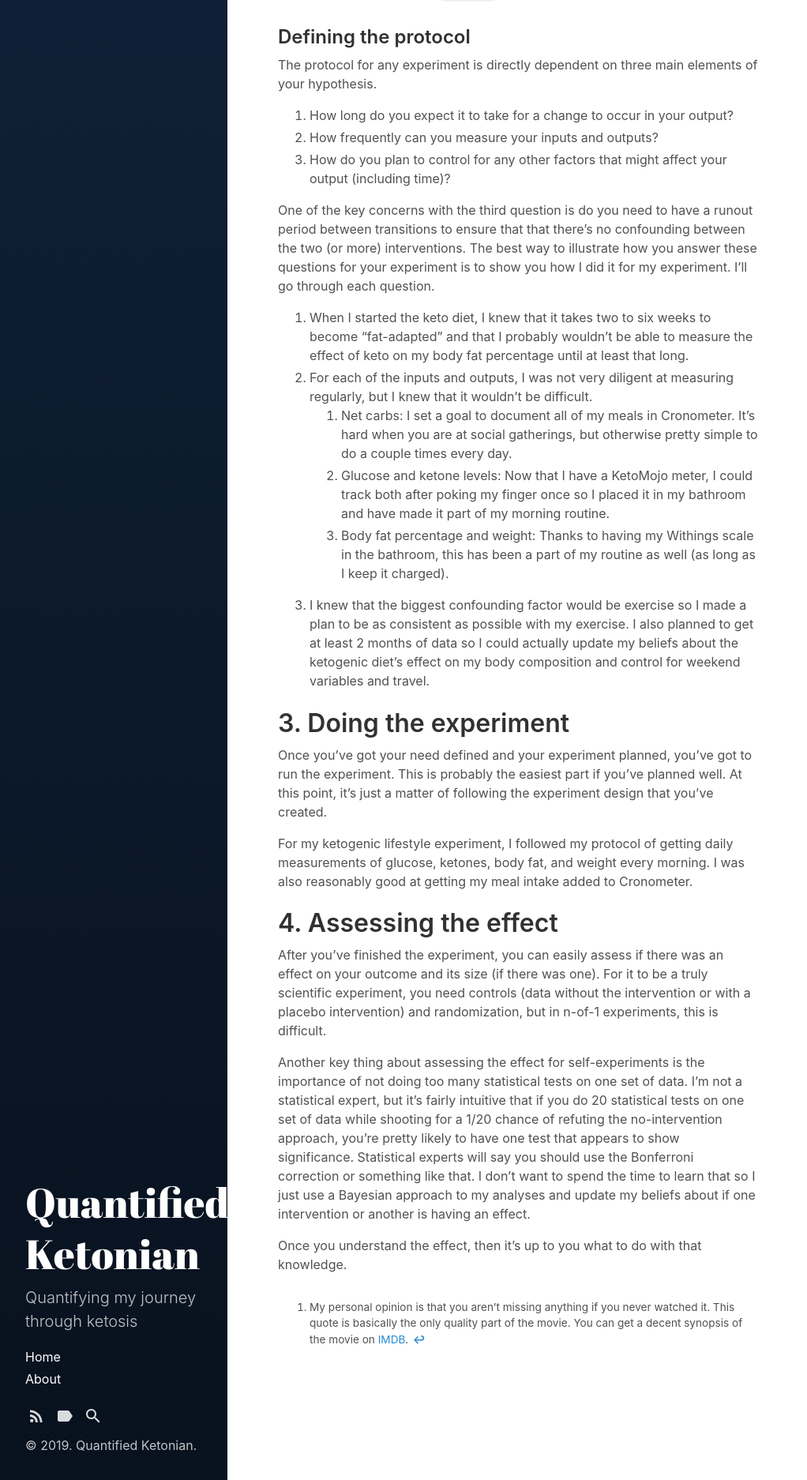
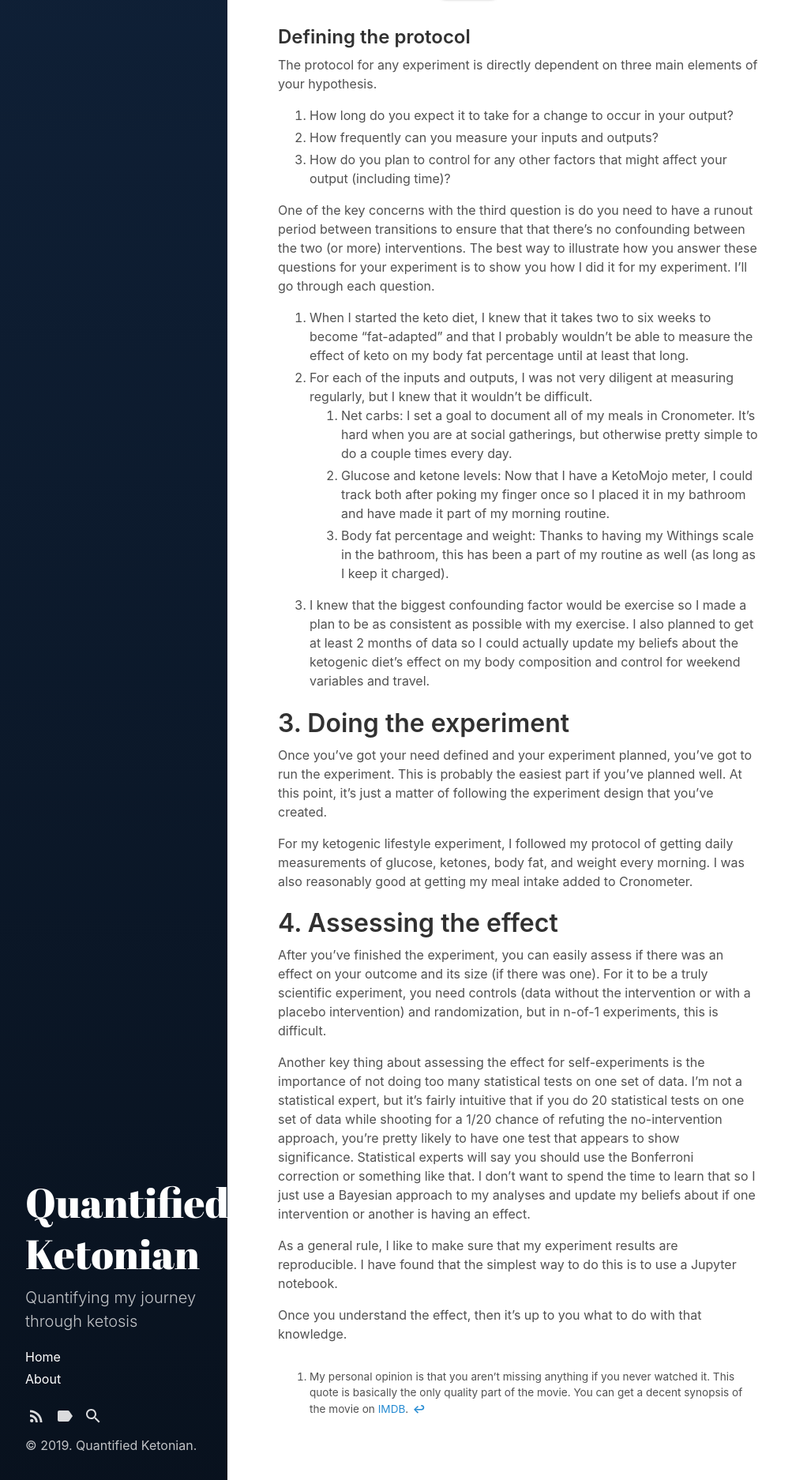
Before and after one commit to quantifiedketonian/quantifiedketonian.github.io, a Jekyll site: the page built from _posts/2019-06-03-run-your-own-self-experiment.md, in a window 1280 px wide. Shown: the part 2584-4458 px from the top of the page at 79% size, without its empty margins (0-1022 px from the left). Built offline with Jekyll 4.4.1, drawn with Linux system fonts in a browser that asks for light colours.

Commit message:
One sentence about jupyter notebooks.

```diff
--- a/_posts/2019-06-03-run-your-own-self-experiment.md
+++ b/_posts/2019-06-03-run-your-own-self-experiment.md
@@ -85,6 +85,8 @@ After you've finished the experiment, you can easily assess if there was an effe
 
 Another key thing about assessing the effect for self-experiments is the importance of not doing too many statistical tests on one set of data. I'm not a statistical expert, but it's fairly intuitive that if you do 20 statistical tests on one set of data while shooting for a 1/20 chance of refuting the no-intervention approach, you're pretty likely to have one test that appears to show significance. Statistical experts will say you should use the Bonferroni correction or something like that. I don't want to spend the time to learn that so I just use a Bayesian approach to my analyses and update my beliefs about if one intervention or another is having an effect.
 
+As a general rule, I like to make sure that my experiment results are reproducible. I have found that the simplest way to do this is to use a Jupyter notebook.
+
 Once you understand the effect, then it's up to you what to do with that knowledge.
 
 [^1]: My personal opinion is that you aren't missing anything if you never watched it. This quote is basically the only quality part of the movie. You can get a decent synopsis of the movie on [IMDB](https://www.imdb.com/title/tt0358082/).
```
